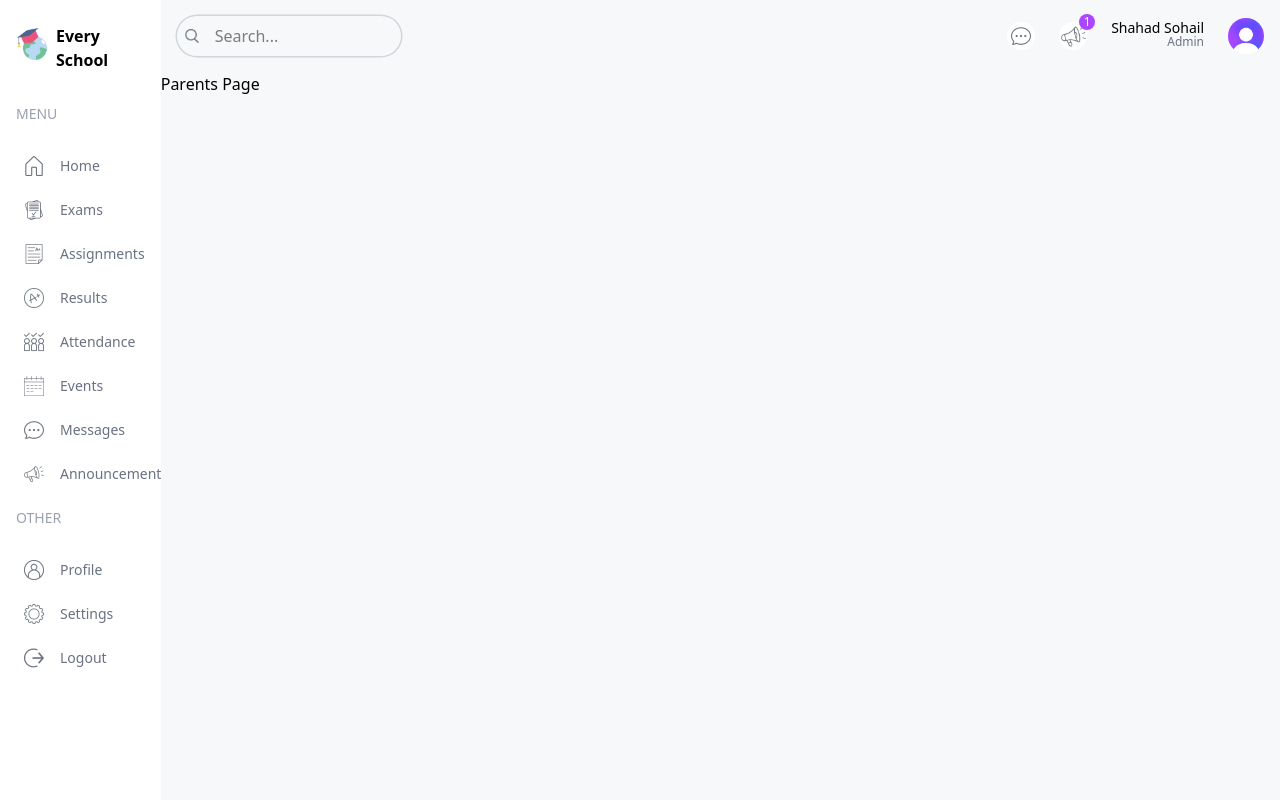
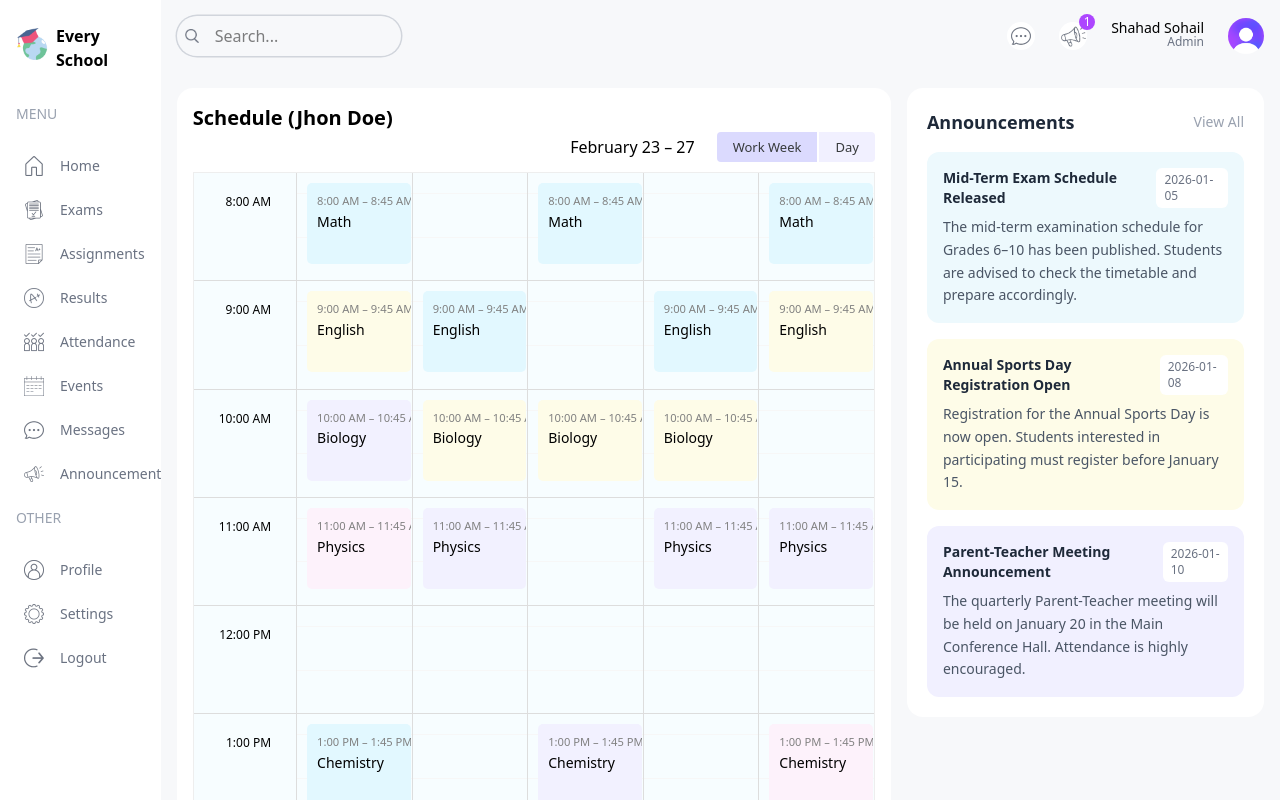
Before and after one commit to codedByShahzad/Every_School_Dashboard, a Next.js app in the folder frontend/: page /parents in a window 1280 px wide. Built offline with nearby package versions, Linux system fonts and the light colour scheme.

Commit message:
Made the parents and Teachers Dashboard

```diff
--- a/frontend/app/(dashboard)/parents/page.tsx
+++ b/frontend/app/(dashboard)/parents/page.tsx
@@ -1,8 +1,20 @@
-import React from 'react'
+import Announcements from "@/src/components/Announcements";
+import BigCalendar from "@/src/components/BigCalendar";
+import EventCalander from "@/src/components/EventCalander";
 
 const ParentsPage = () => {
   return (
-    <div>Parents Page</div>
+    <div className="p-4 flex gap-4 flex-col xl:flex-row">
+      <div className="w-full xl:w-2/3 " >
+        <div className="h-full bg-white rounded-2xl p-4">
+          <h1 className="text-xl font-semibold">Schedule (Jhon Doe)</h1>
+          <BigCalendar />
+        </div>
+      </div>
+      <div className="w-full xl:w-1/3 flex flex-col gap-4">
+           <Announcements />
+      </div>
+    </div>
   )
 }
 
--- a/frontend/app/(dashboard)/teachers/page.tsx
+++ b/frontend/app/(dashboard)/teachers/page.tsx
@@ -1,8 +1,20 @@
-import React from 'react'
+import Announcements from "@/src/components/Announcements";
+import BigCalendar from "@/src/components/BigCalendar";
+import EventCalander from "@/src/components/EventCalander";
 
 const TeachersPage = () => {
   return (
-    <div>Teachers Page</div>
+     <div className="p-4 flex gap-4 flex-col xl:flex-row">
+      <div className="w-full xl:w-2/3 " >
+        <div className="h-full bg-white rounded-2xl p-4">
+          <h1 className="text-xl font-semibold">Schedule</h1>
+          <BigCalendar />
+        </div>
+      </div>
+      <div className="w-full xl:w-1/3 flex flex-col gap-4">
+           <Announcements />
+      </div>
+    </div>
   )
 }
 
```
